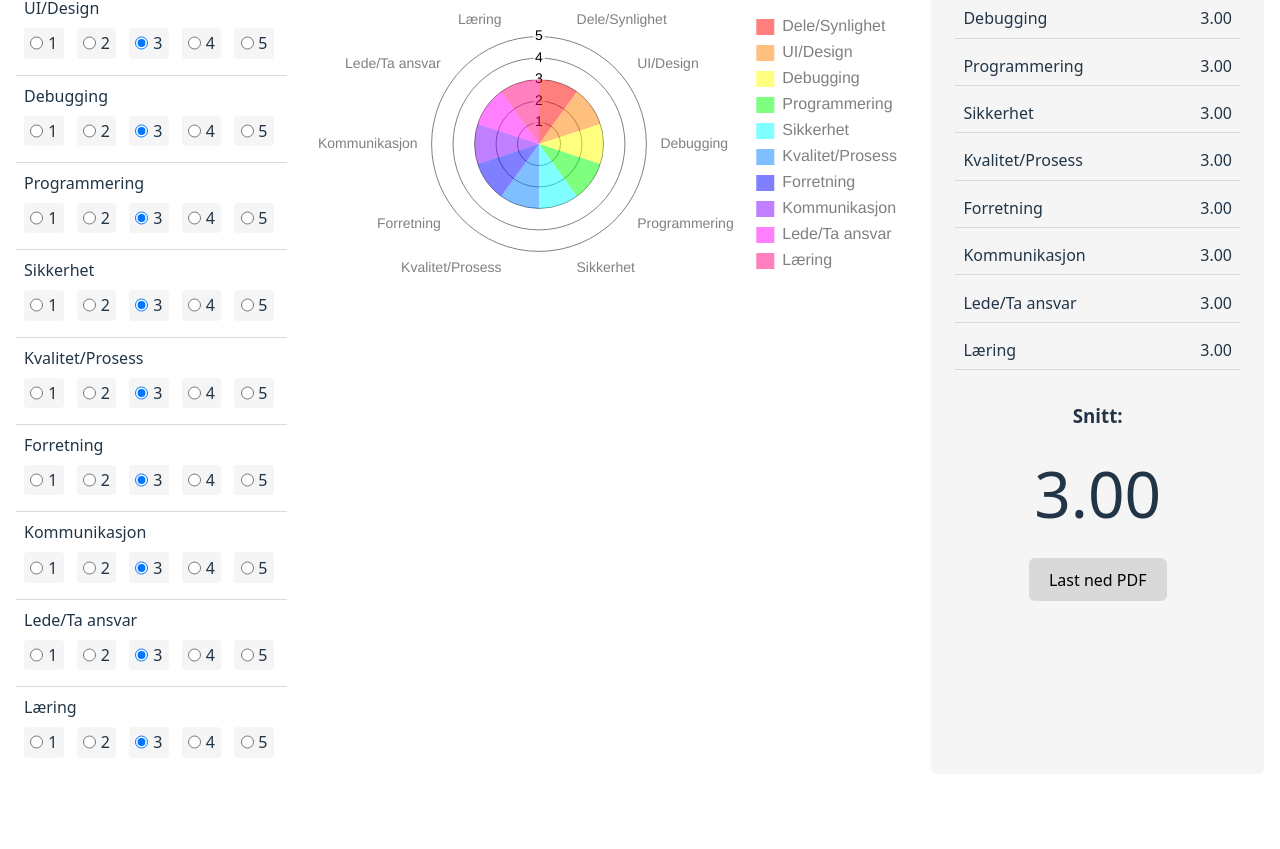
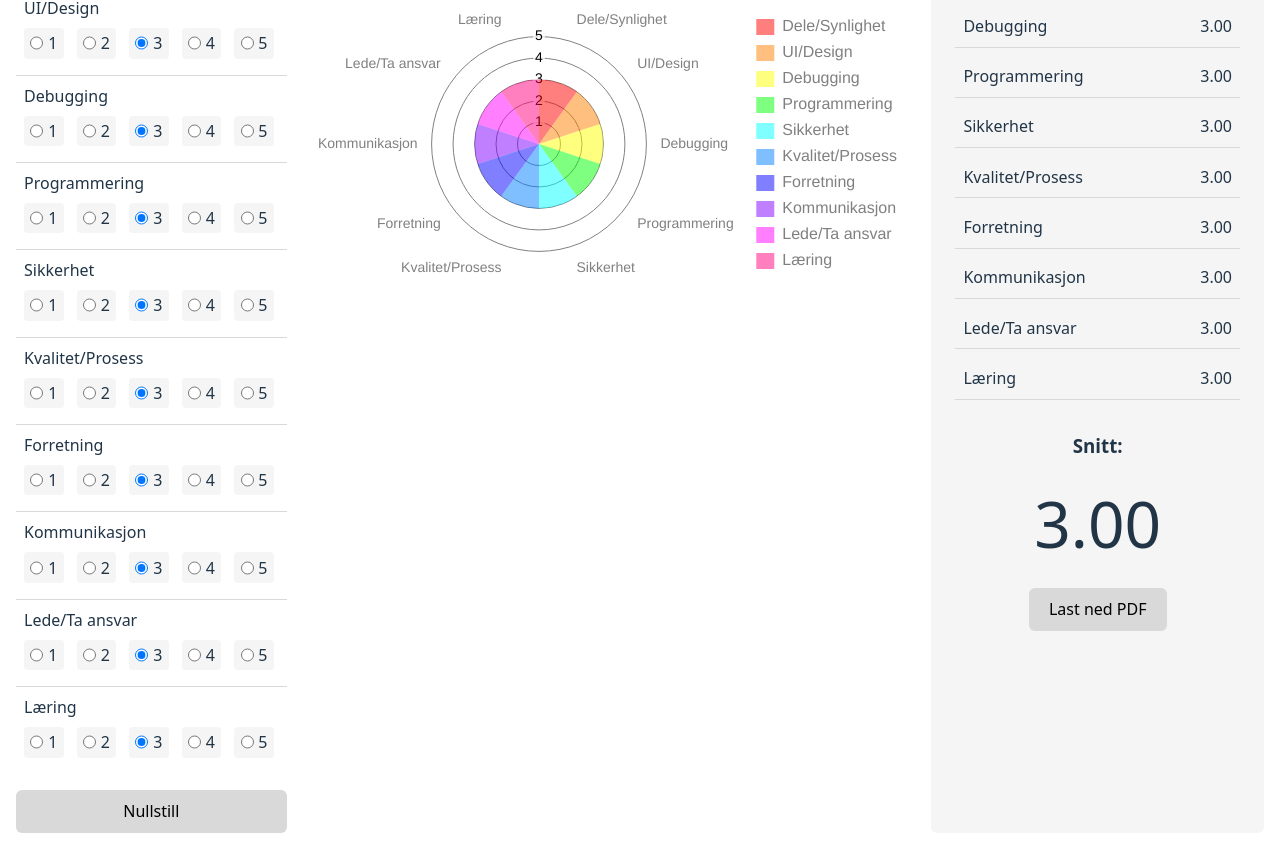
Before and after one commit to Igor-J86/experience-rating, a React (Vite) app: page / in a window 1280 px wide. Shown: the part 320-1169 px from the top of the page. Before the commit the page ends 1110 px from the top, so only its background shows below. Built offline with nearby package versions, Linux system fonts and the light colour scheme.

Commit message:
Add reset button

```diff
--- a/src/App.tsx
+++ b/src/App.tsx
@@ -173,7 +173,13 @@ const App = () => {
                 setIsSuperior={(e) => setIsSuperior(e)}
                 setIsSuperiorTotal={(e) => setIsSuperiorTotal(e)}
                 updateScores={updateScores}
-                resetScores={() => setAverageScores((prevScores) => prevScores.map((item) => ({...item, score: 0})))}
+                resetScores={() => {
+                  if(isSuperior) {
+                    setAverageScores((prevScores) => prevScores.map((item) => ({...item, score: 0})))
+                  } else {
+                    setScores((prevScores) => prevScores.map((item) => ({...item, score: 3})))
+                  }
+                }}
                 inputs={inputs}
               />
               <div className="container canvas flex-1">
--- a/src/components/Topics.tsx
+++ b/src/components/Topics.tsx
@@ -76,18 +76,18 @@ const Topics = ({
         )
       })}
       </div>
-      {isSuperior && !isSuperiorTotal &&
         <div className="flex flex-dir-col gam">
-          <button onClick={updateScores}>
-            Beregn områdesnitt
-          </button>
+          {isSuperior && !isSuperiorTotal &&
+            <button onClick={updateScores}>
+              Beregn områdesnitt
+            </button>
+          }
           {!isSuperiorTotal &&
             <button onClick={resetScores}>
-              Nullstill områdesnitt
+              Nullstill
             </button>
           }
         </div>
-      }
     </div>
   );
 };
```
